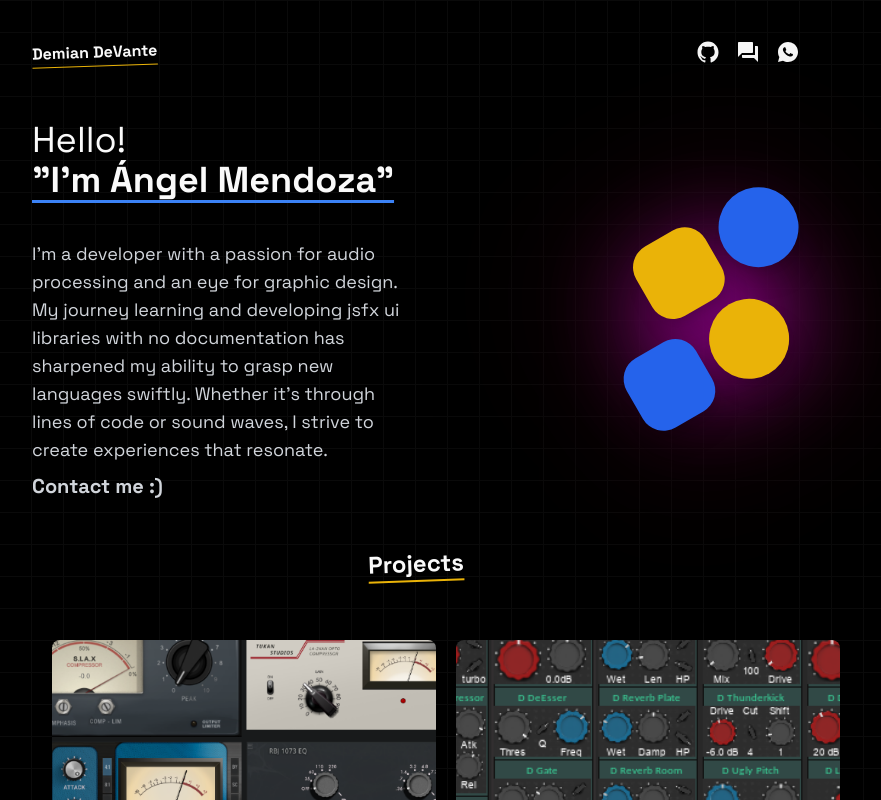
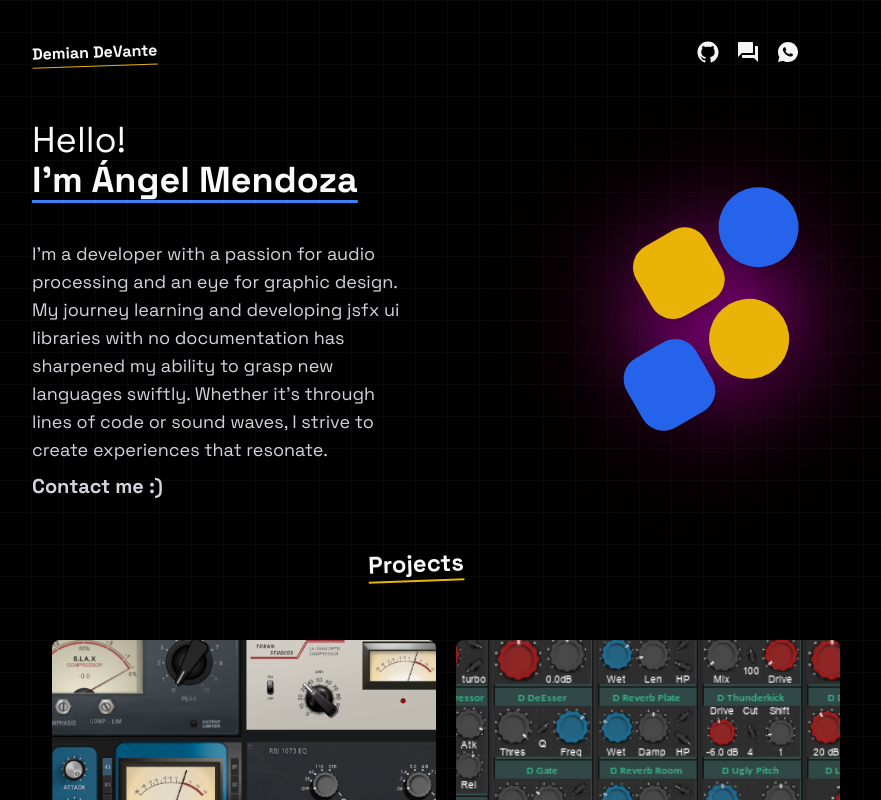
Before and after one commit to DemianDeVante/prtfl, a Next.js app: page / in a window 1280 px wide. Shown: the top 800 px of the page, without its empty margins (224-1105 px from the left). Built offline with nearby package versions, Linux system fonts and the light colour scheme.

Commit message:
final test

```diff
--- a/app/components/MainBanner.tsx
+++ b/app/components/MainBanner.tsx
@@ -11,7 +11,7 @@ export default function MainBanner(){
                     <h1>Hello!
                         <br/>
                             <span className="font-bold underline underline-offset-8 decoration-blue-500">
-                                "I'm Ángel Mendoza"
+                                I&#39;m Ángel Mendoza
                             </span>
                     </h1>
                 </div>
```
